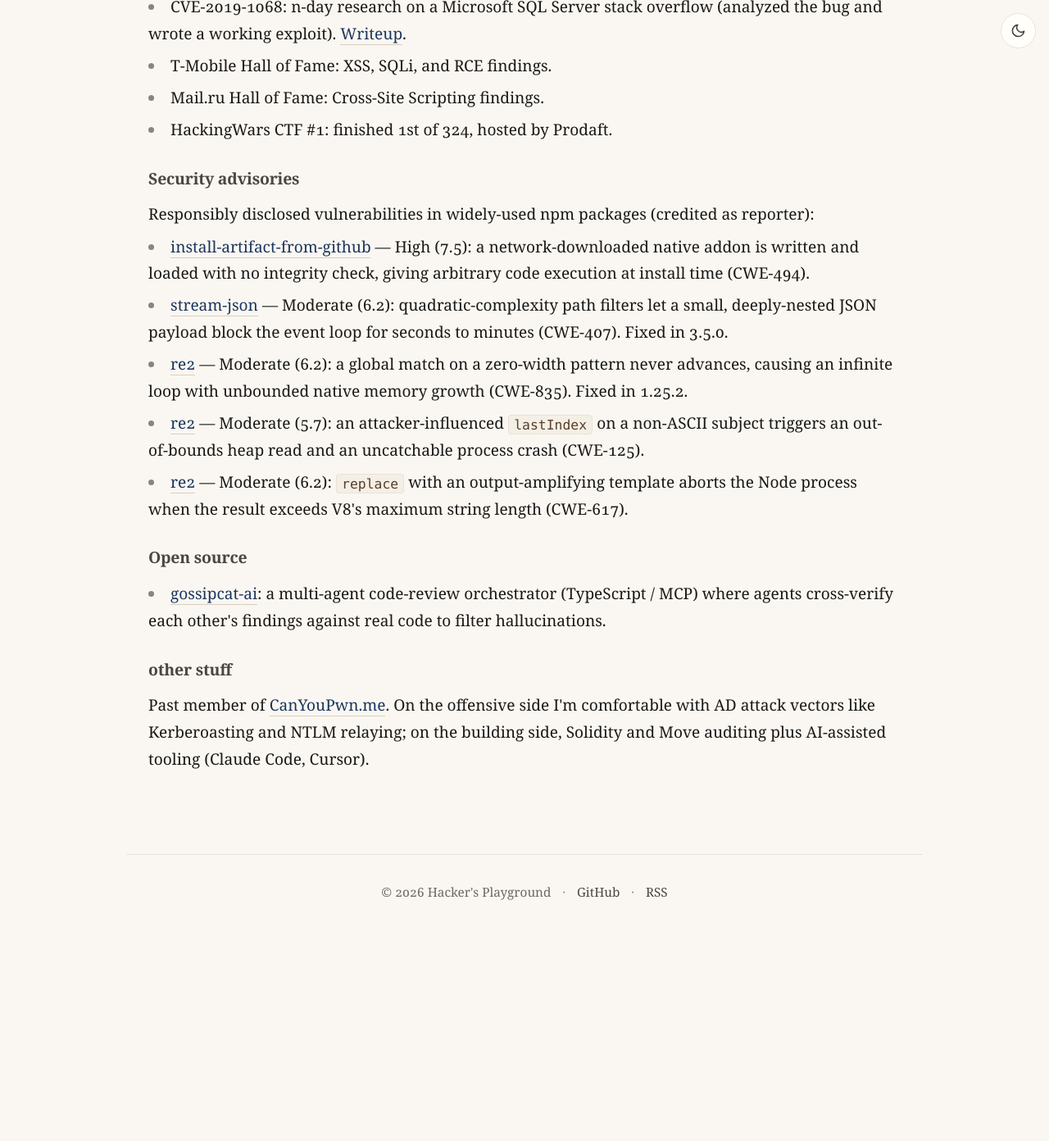
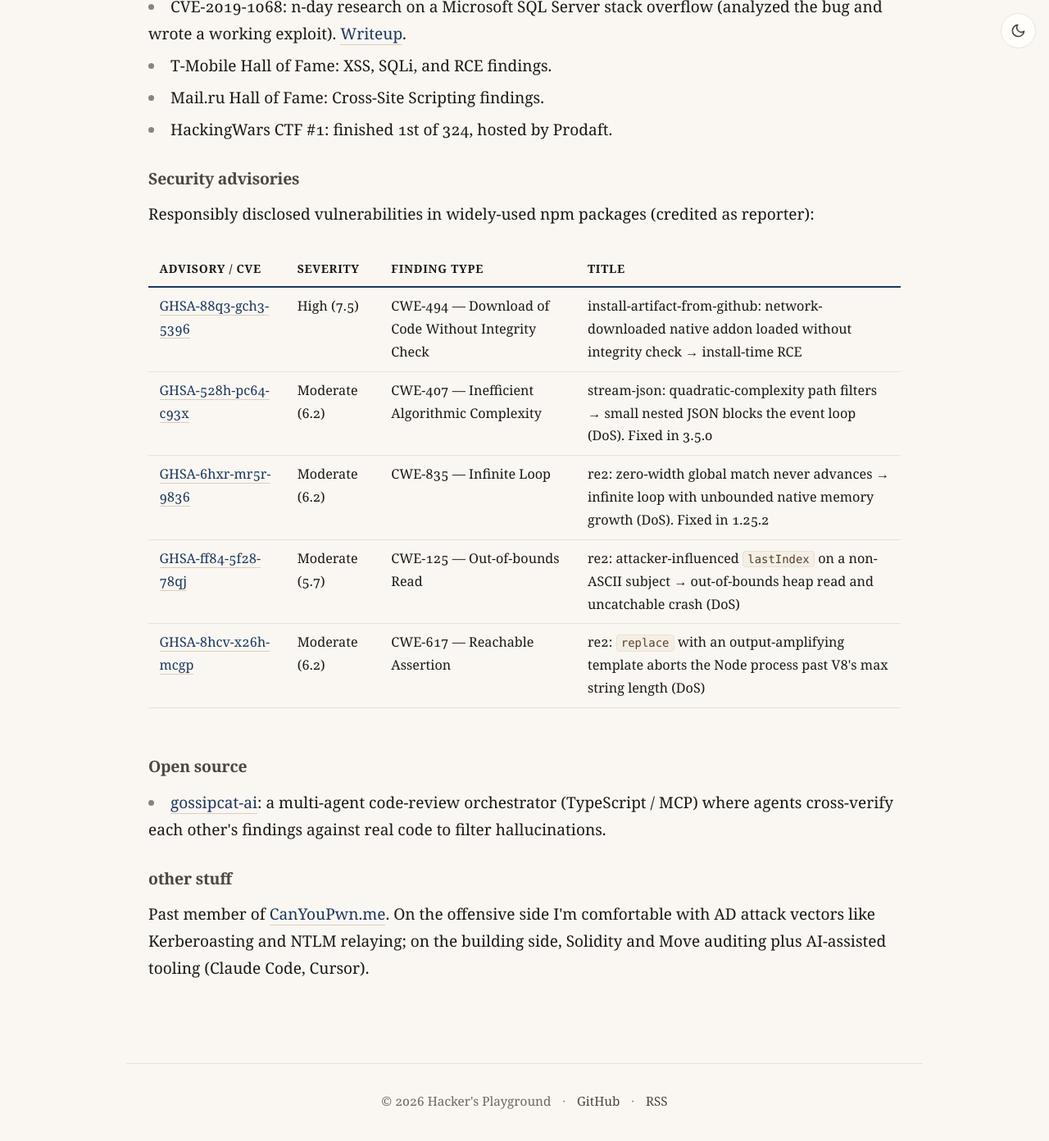
Before and after one commit to ataberk-xyz/ataberk-xyz.github.io, a Jekyll site: the page built from about.md, in a window 1280 px wide and 1400 px high, scrolled down 988 px. Shown: the top 1392 px of the window at 82% size. Built offline with Jekyll 4.4.1, drawn with Linux system fonts in a browser that asks for light colours; before the commit the page ends 2133 px from its top, so only the background shows below that.

Commit message:
About: render Security advisories as a table (Advisory/CVE, Severity, Finding type, Title)
Co-Authored-By: Claude Opus 4.8 <noreply@anthropic.com>

```diff
--- a/about.md
+++ b/about.md
@@ -29,11 +29,45 @@ sidebar_link: true
 
    <h4>Security advisories</h4>
    Responsibly disclosed vulnerabilities in widely-used npm packages (credited as reporter):
-   <li><a href="https://github.com/uhop/install-artifact-from-github/security/advisories/GHSA-88q3-gch3-5396">install-artifact-from-github</a> &mdash; High (7.5): a network-downloaded native addon is written and loaded with no integrity check, giving arbitrary code execution at install time (CWE-494).</li>
-   <li><a href="https://github.com/uhop/stream-json/security/advisories/GHSA-528h-pc64-c93x">stream-json</a> &mdash; Moderate (6.2): quadratic-complexity path filters let a small, deeply-nested JSON payload block the event loop for seconds to minutes (CWE-407). Fixed in 3.5.0.</li>
-   <li><a href="https://github.com/uhop/node-re2/security/advisories/GHSA-6hxr-mr5r-9836">re2</a> &mdash; Moderate (6.2): a global match on a zero-width pattern never advances, causing an infinite loop with unbounded native memory growth (CWE-835). Fixed in 1.25.2.</li>
-   <li><a href="https://github.com/uhop/node-re2/security/advisories/GHSA-ff84-5f28-78qj">re2</a> &mdash; Moderate (5.7): an attacker-influenced <code>lastIndex</code> on a non-ASCII subject triggers an out-of-bounds heap read and an uncatchable process crash (CWE-125).</li>
-   <li><a href="https://github.com/uhop/node-re2/security/advisories/GHSA-8hcv-x26h-mcgp">re2</a> &mdash; Moderate (6.2): <code>replace</code> with an output-amplifying template aborts the Node process when the result exceeds V8's maximum string length (CWE-617).</li>
+   <div style="overflow-x:auto;">
+   <table>
+     <thead>
+       <tr><th>Advisory / CVE</th><th>Severity</th><th>Finding type</th><th>Title</th></tr>
+     </thead>
+     <tbody>
+       <tr>
+         <td><a href="https://github.com/uhop/install-artifact-from-github/security/advisories/GHSA-88q3-gch3-5396">GHSA-88q3-gch3-5396</a></td>
+         <td>High (7.5)</td>
+         <td>CWE-494 &mdash; Download of Code Without Integrity Check</td>
+         <td>install-artifact-from-github: network-downloaded native addon loaded without integrity check &rarr; install-time RCE</td>
+       </tr>
+       <tr>
+         <td><a href="https://github.com/uhop/stream-json/security/advisories/GHSA-528h-pc64-c93x">GHSA-528h-pc64-c93x</a></td>
+         <td>Moderate (6.2)</td>
+         <td>CWE-407 &mdash; Inefficient Algorithmic Complexity</td>
+         <td>stream-json: quadratic-complexity path filters &rarr; small nested JSON blocks the event loop (DoS). Fixed in 3.5.0</td>
+       </tr>
+       <tr>
+         <td><a href="https://github.com/uhop/node-re2/security/advisories/GHSA-6hxr-mr5r-9836">GHSA-6hxr-mr5r-9836</a></td>
+         <td>Moderate (6.2)</td>
+         <td>CWE-835 &mdash; Infinite Loop</td>
+         <td>re2: zero-width global match never advances &rarr; infinite loop with unbounded native memory growth (DoS). Fixed in 1.25.2</td>
+       </tr>
+       <tr>
+         <td><a href="https://github.com/uhop/node-re2/security/advisories/GHSA-ff84-5f28-78qj">GHSA-ff84-5f28-78qj</a></td>
+         <td>Moderate (5.7)</td>
+         <td>CWE-125 &mdash; Out-of-bounds Read</td>
+         <td>re2: attacker-influenced <code>lastIndex</code> on a non-ASCII subject &rarr; out-of-bounds heap read and uncatchable crash (DoS)</td>
+       </tr>
+       <tr>
+         <td><a href="https://github.com/uhop/node-re2/security/advisories/GHSA-8hcv-x26h-mcgp">GHSA-8hcv-x26h-mcgp</a></td>
+         <td>Moderate (6.2)</td>
+         <td>CWE-617 &mdash; Reachable Assertion</td>
+         <td>re2: <code>replace</code> with an output-amplifying template aborts the Node process past V8's max string length (DoS)</td>
+       </tr>
+     </tbody>
+   </table>
+   </div>
 
    <h4>Open source</h4>
    <li><a href="https://github.com/gossipcat-ai/gossipcat-ai">gossipcat-ai</a>: a multi-agent code-review orchestrator (TypeScript / MCP) where agents cross-verify each other's findings against real code to filter hallucinations.</li>
```
